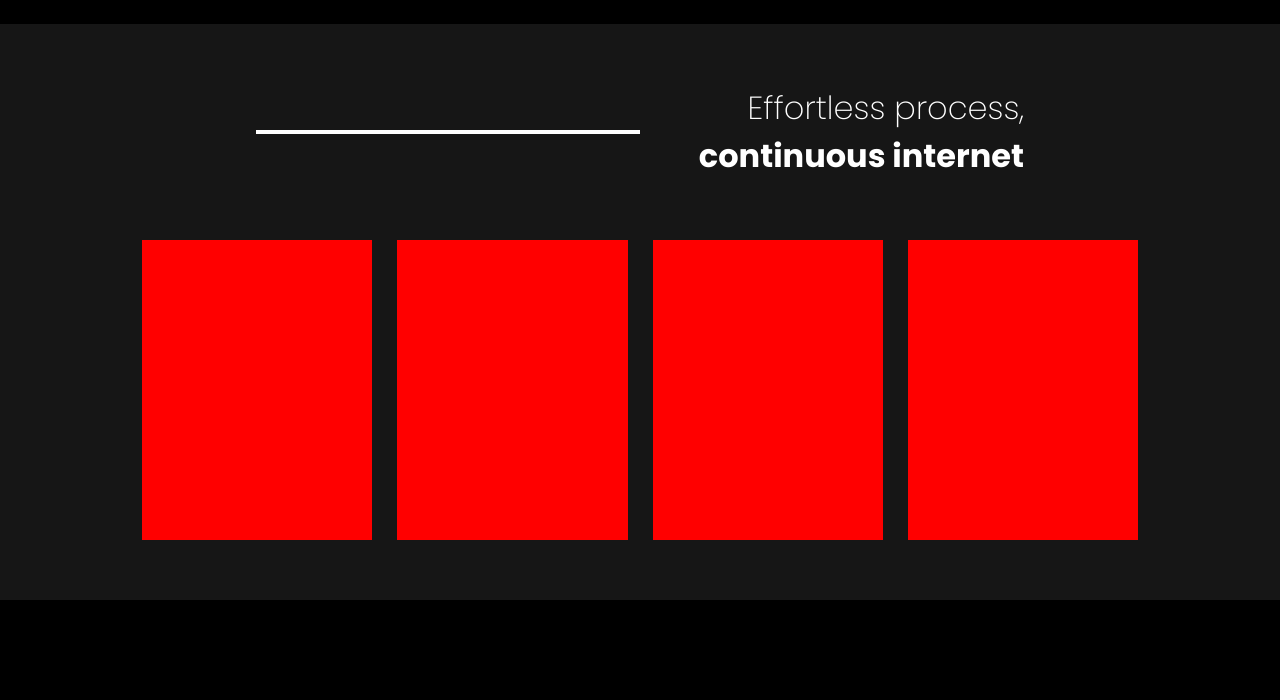
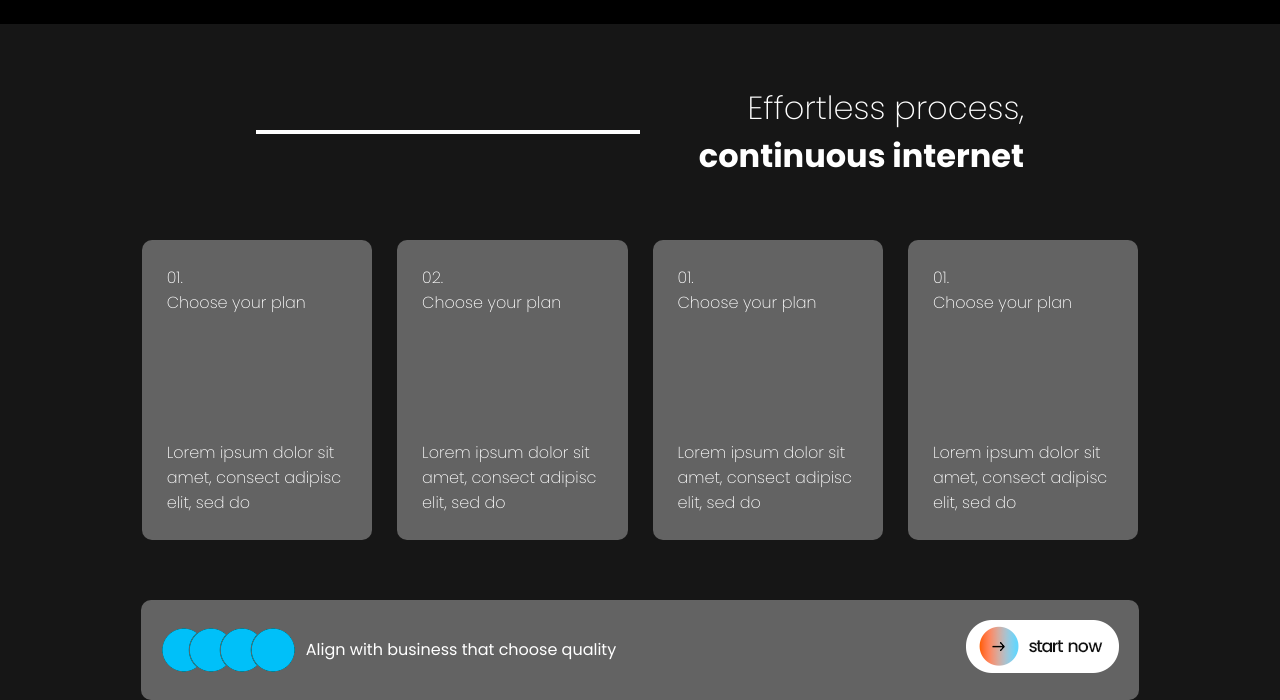
Before and after one commit to Josechiseva/My_site_bussines-, a PHP site: page / in a window 1280 px wide. Shown: the part 3858-4558 px from the top of the page. Before the commit the page ends 4458 px from the top, so only its background shows below. Run offline with PHP 8.4, Linux system fonts and the light colour scheme.

Commit message:
bjhb,jad

```diff
--- a/index.html
+++ b/index.html
@@ -181,17 +181,29 @@
             </div>
             <div id="caixas">
                 <div id="c1">
+                    <p>01. <br>Choose your plan</p>
+                    <p>Lorem ipsum dolor sit amet, consect adipisc elit, sed do</p>
                 </div>
-                <div id="c2"></div>
-                <div id="c3"></div>
-                <div id="c4"></div>
+                <div id="c2">
+                    <p>02. <br>Choose your plan</p>
+                    <p>Lorem ipsum dolor sit amet, consect adipisc elit, sed do</p>
+                </div>
+                <div id="c3">
+                    <p>01. <br>Choose your plan</p>
+                    <p>Lorem ipsum dolor sit amet, consect adipisc elit, sed do</p>
+                </div>
+                <div id="c4">
+                    <p>01. <br>Choose your plan</p>
+                    <p>Lorem ipsum dolor sit amet, consect adipisc elit, sed do</p>
+                </div>
             </div>
             <div id="rodape">
                 <div id="text">
-
+                    <img src="Imagens/Elipse-3-copiar-3.png" alt="">
+                    <p>Align with business  that choose quality</p>
                 </div>
                 <div id="start_now">
-
+                    <a href="#sec5"><img src="Imagens/startnow.png" alt=""></a>
                 </div>
             </div>
         </section>
--- a/style.css
+++ b/style.css
@@ -635,14 +635,72 @@ main section#sec6 div#caixas{
 main section#sec6 div#caixas div#c1{
     background-color: red;
     width: 20%;
+    border-radius: 10px;
+    background-color: #636363;
+    padding: 25px;
+    display: flex;
+    flex-direction: column;
+    justify-content: space-between;
+    font-weight: 200;
 }
 main section#sec6 div#caixas div#c2{
     background-color: red;
     width: 20%;
-}main section#sec6 div#caixas div#c3{
+    border-radius: 10px;
+    background-color: #636363;
+    padding: 25px;
+    display: flex;
+    flex-direction: column;
+    justify-content: space-between;
+    font-weight: 200;
+}
+main section#sec6 div#caixas div#c3{
     background-color: red;
     width: 20%;
-}main section#sec6 div#caixas div#c4{
+    border-radius: 10px;
+    background-color: #636363;
+    padding: 25px;
+    display: flex;
+    flex-direction: column;
+    justify-content: space-between;
+    font-weight: 200;
+}
+main section#sec6 div#caixas div#c4{
     background-color: red;
     width: 20%;
+    border-radius: 10px;
+    background-color: #636363;
+    padding: 25px;
+    display: flex;
+    flex-direction: column;
+    justify-content: space-between;
+    font-weight: 200;
 }
+main section#sec6 div#rodape{
+    margin-top: 60px;
+    background-color: #636363;
+    width: 78%;
+    display: flex;
+    justify-content: center;
+    align-items: center;
+    padding: 20px;
+    border-radius: 10px;
+}
+main section#sec6 div#rodape div#text{
+    display: flex;
+    gap: 10px;
+    align-items: center;
+    justify-content: flex-start;
+    width: 80%;
+    margin: 0;
+}
+main section#sec6 div#rodape div#start_now{
+    display: flex;
+    justify-content: flex-end;
+    align-items: center;
+    width: 30%;
+}
+main section#sec6 div#rodape div#start_now:hover{
+    transform: scale(1.1);
+    transition: all .6s ease;
+}
```
Also changed, not shown: favicon.ico.
